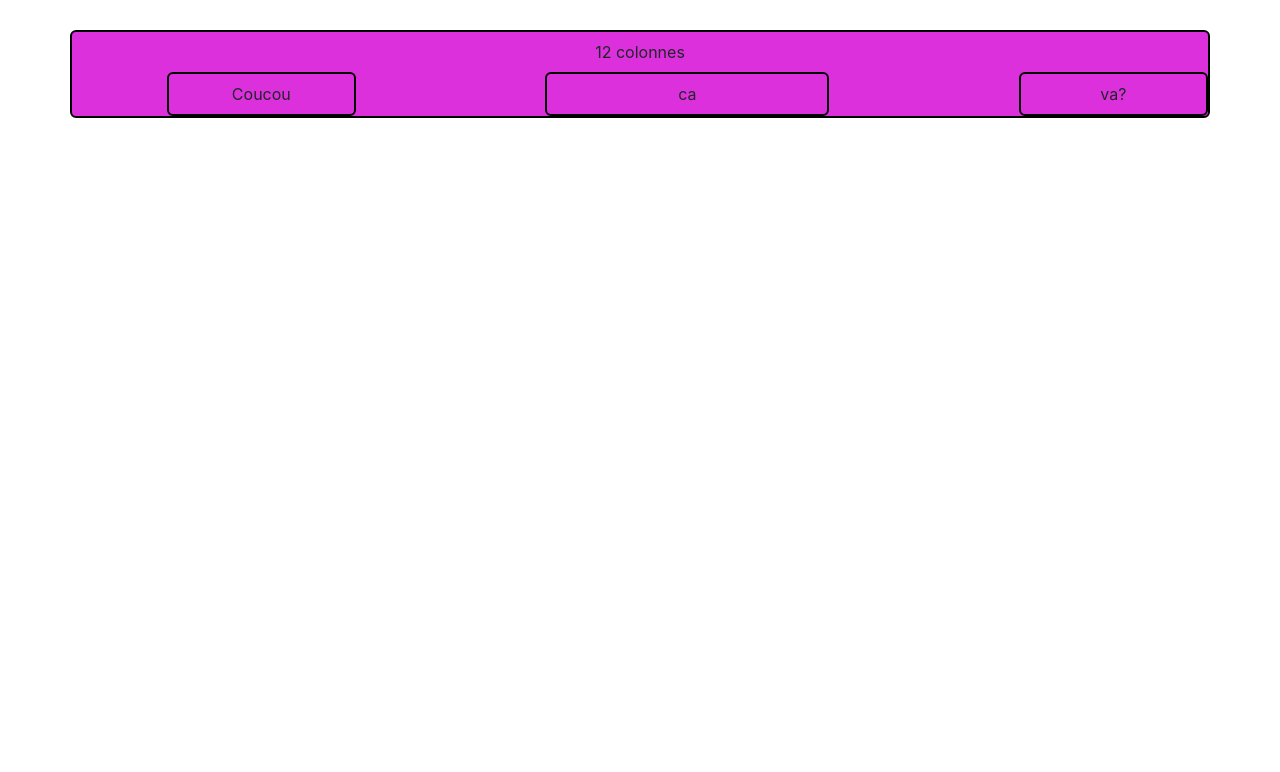
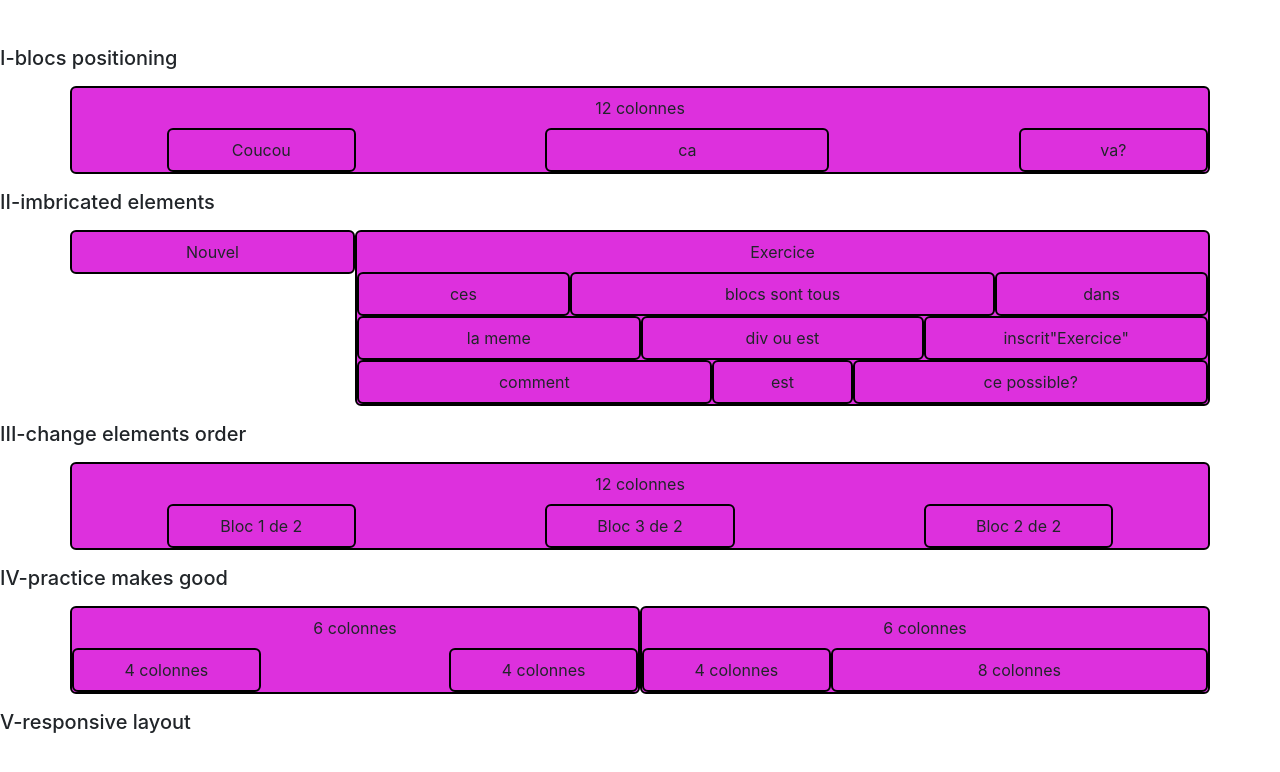
Before and after one commit to VictoriaDun/exercises-bootstrap, a plain HTML site: page index.html in a window 1280 px wide. Drawn offline with nearby package versions, Linux system fonts and the light colour scheme.

Commit message:
update till ex5

```diff
--- a/index.html
+++ b/index.html
@@ -14,23 +14,78 @@
 </head>
 
 <body>
+    <p>
+        <h5>I-blocs positioning</h5>
+    </p>
     <div class="container">
         <div class="row">
-            <div class="col-12">
-                12 colonnes
+            <div class="col-12">12 colonnes
                 <div class="row">
-                    <div class="offset-md-1 col-md-2">
-                        Coucou
-                    </div>
-                    <div class="offset-md-2 col-md-3">
-                        ca
-                    </div>
-                    <div class="offset-md-2 col-md-2">
-                        va?
-                    </div>
+                    <div class="offset-md-1 col-md-2">Coucou</div>
+                    <div class="offset-md-2 col-md-3">ca</div>
+                    <div class="offset-md-2 col-md-2">va?</div>
                 </div>
             </div>
         </div>
+    </div>
+    <p>
+        <h5>II-imbricated elements</h5>
+    </p>
+    <div class="container">
+        <div class="row align-items-start">
+            <div class="col-md-3">Nouvel</div>
+            <div class="col-md-9">Exercice
+                <div class="row">
+                    <div class="col-md-3">ces</div>
+                    <div class="col-md-6">blocs sont tous</div>
+                    <div class="col-md-3">dans</div>
+                    <div class="col-md-4">la meme</div>
+                    <div class="col-md-4">div ou est</div>
+                    <div class="col-md-4">inscrit"Exercice"</div>
+                    <div class="col-md-5">comment</div>
+                    <div class="col-md-2">est</div>
+                    <div class="col-md-5">ce possible?</div>
+                </div>
+            </div>
+        </div>
+    </div>
+    <p>
+        <h5>III-change elements order</h5>
+    </p>
+    <div class="container">
+        <div class="row">
+            <div class="col-12">12 colonnes
+                <div class="row">
+                    <div class="offset-md-1 col-md-2 ">Bloc 1 de 2</div>
+                    <div class="offset-md-2 col-md-2 order-3">Bloc 2 de 2</div>
+                    <div class="offset-md-2 col-md-2 order-2">Bloc 3 de 2</div>
+                </div>
+            </div>
+        </div>
+    </div>
+    <p>
+        <h5>IV-practice makes good</h5>
+    </p>
+    <div class="container">
+        <div class="row">
+            <div class="col-md-6">6 colonnes
+                <div class="row">
+                    <div class="col-md-4">4 colonnes</div>
+                    <div class="offset-md-4 col-md-4">4 colonnes</div>
+                </div>
+            </div>
+            <div class="col-md-6">6 colonnes
+                <div class="row">
+                    <div class="col-md-4">4 colonnes</div>
+                    <div class="col-md-8">8 colonnes</div>
+                </div>
+            </div>
+        </div>
+    </div>
+    <p>
+        <h5>V-responsive layout</h5>
+    </p>
+
 </body>
 
 </html>
```
